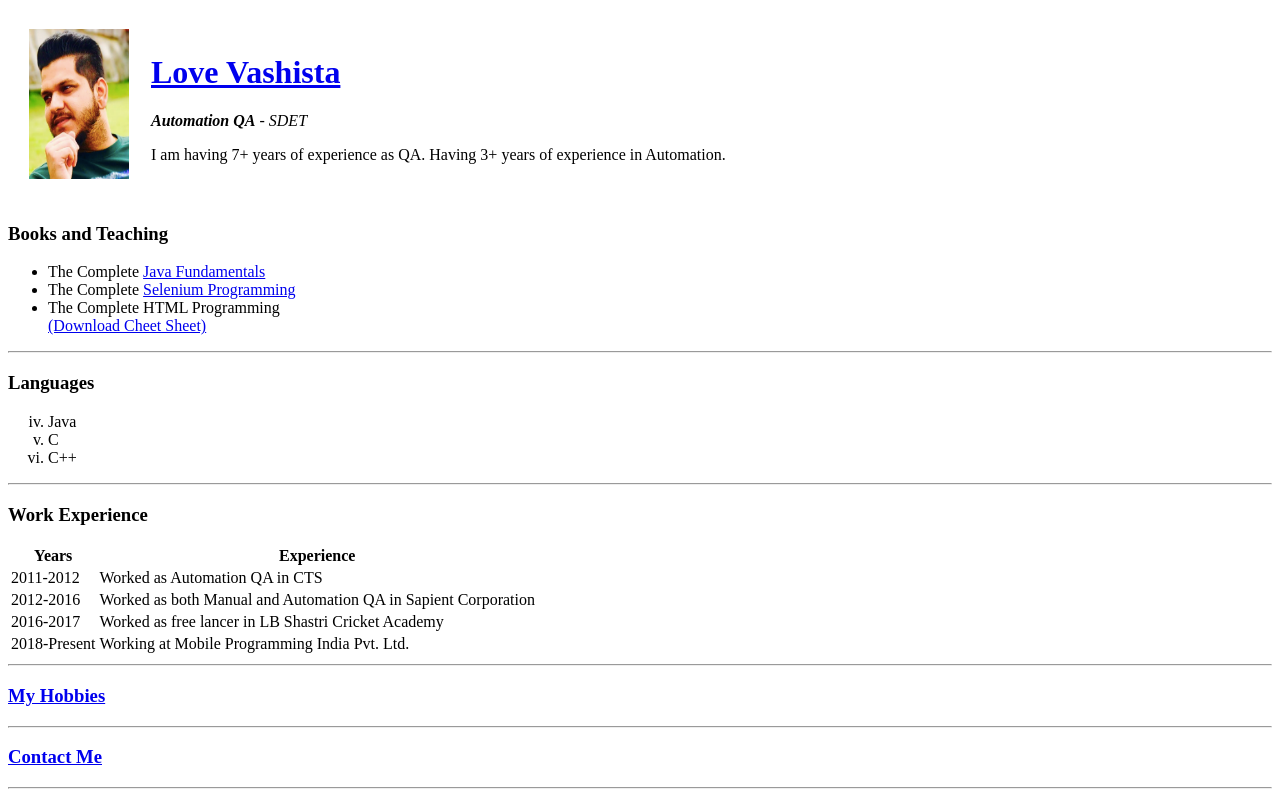
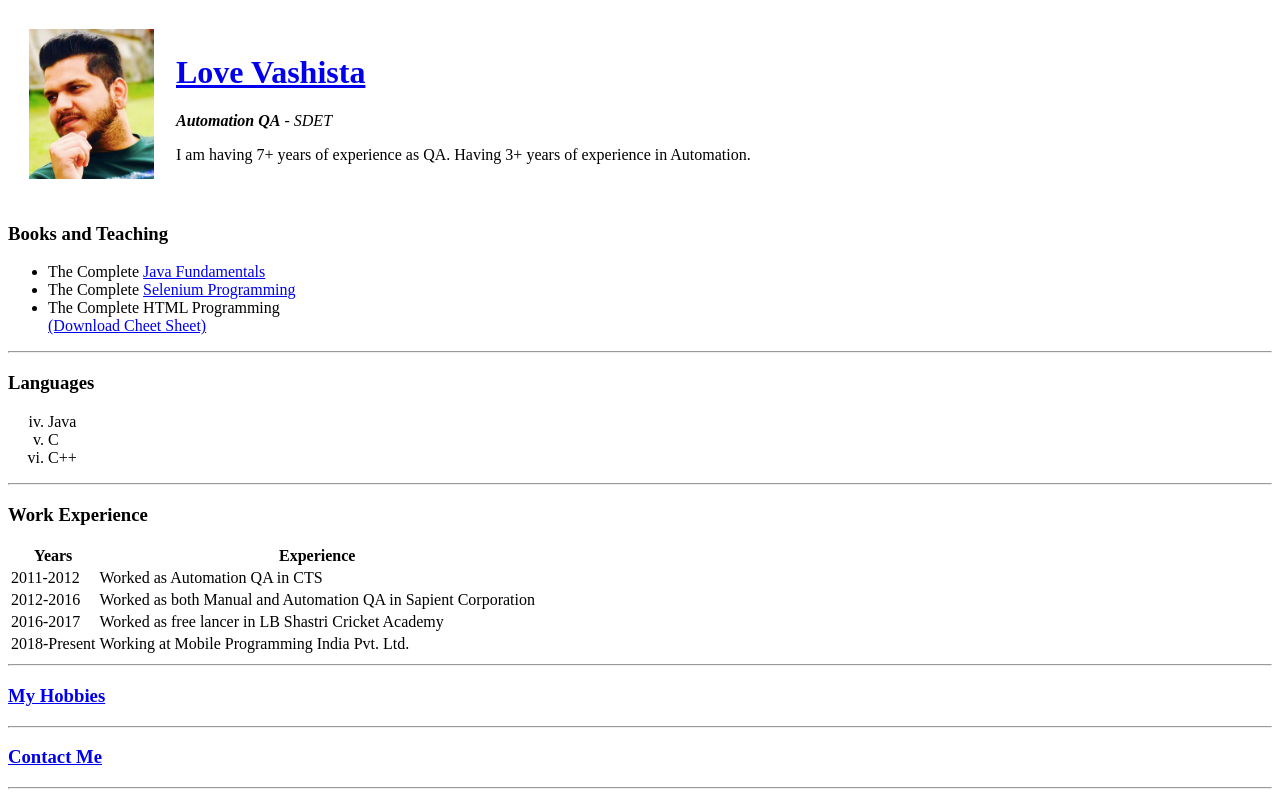
Before and after one commit to ub6q98wahrf3/cv, a plain HTML site: page index.html in a window 1280 px wide. Shown: the top 800 px of the page. Drawn offline with Linux system fonts and the light colour scheme.

Commit message:
Commit 8

```diff
--- a/index.html
+++ b/index.html
@@ -16,7 +16,7 @@
   <hr> -->
   <table cellspacing="20">
     <tr>
-      <td> <img src="images/LoveProfile.png" alt="Love From Website" height="150" width="100">
+      <td> <img src="images/LoveProfile.png" alt="Love From Website" height="150" width="125">
         <!-- OR -->
         <!-- <img src="Thor.png" alt="Love From Project Explorer"> -->
       </td>
```
